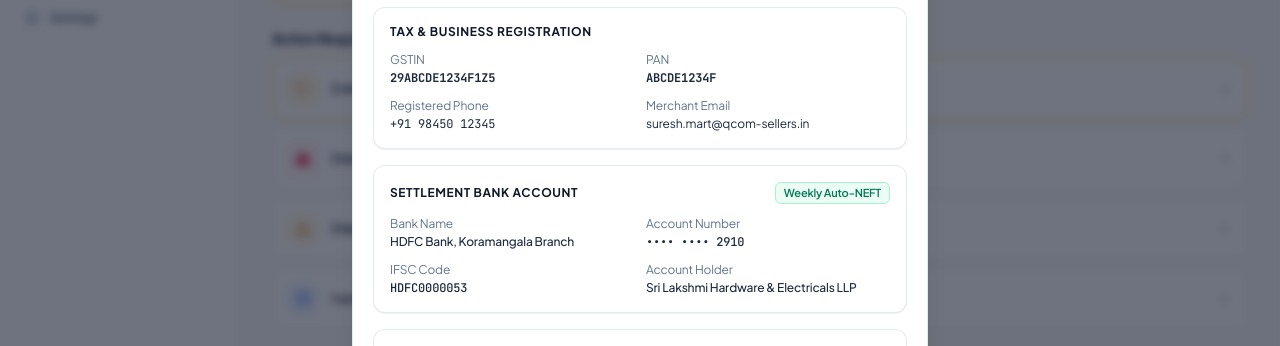
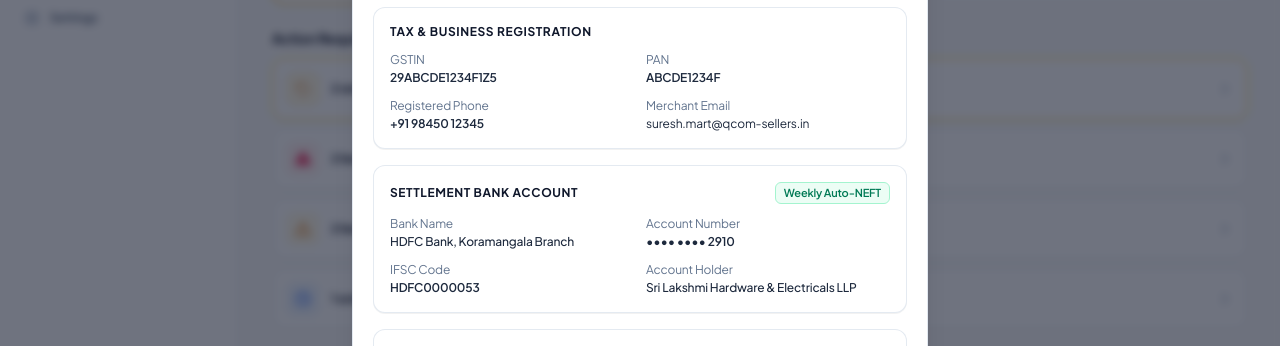
Before and after one commit to theRawHawn/Q-com-seller, a React (Vite) app: page / in a window 1280 px wide. Both pictures are taken after a click on the button 1238 px from the left and 27 px from the top of the page. Shown: the part 276-622 px from the top of the page. Built offline with nearby package versions, Linux system fonts and the light colour scheme.

Commit message:
Remove font-mono overrides from form input fields and enforce uniform sans-serif typography across Store Settings

```diff
--- a/src/components/profile/SellerProfileModal.tsx
+++ b/src/components/profile/SellerProfileModal.tsx
@@ -91,15 +91,15 @@
           <div className="grid grid-cols-1 sm:grid-cols-2 gap-3 text-xs">
             <div>
               <span className="text-slate-500">GSTIN</span>
-              <p className="font-mono font-bold text-slate-800 mt-0.5">{currentStore.gstin}</p>
+              <p className="font-semibold text-slate-800 mt-0.5">{currentStore.gstin}</p>
             </div>
             <div>
               <span className="text-slate-500">PAN</span>
-              <p className="font-mono font-bold text-slate-800 mt-0.5">{currentStore.panNumber}</p>
+              <p className="font-semibold text-slate-800 mt-0.5">{currentStore.panNumber}</p>
             </div>
             <div>
               <span className="text-slate-500">Registered Phone</span>
-              <p className="font-mono text-slate-800 mt-0.5">{currentStore.phone}</p>
+              <p className="font-semibold text-slate-800 mt-0.5">{currentStore.phone}</p>
             </div>
             <div>
               <span className="text-slate-500">Merchant Email</span>
@@ -125,13 +125,13 @@
             </div>
             <div>
               <span className="text-slate-500">Account Number</span>
-              <p className="font-mono font-medium text-slate-800 mt-0.5">
+              <p className="font-semibold text-slate-800 mt-0.5">
                 •••• •••• {currentStore.bankAccount.accountNumber.slice(-4)}
               </p>
             </div>
             <div>
               <span className="text-slate-500">IFSC Code</span>
-              <p className="font-mono font-medium text-slate-800 mt-0.5">{currentStore.bankAccount.ifsc}</p>
+              <p className="font-semibold text-slate-800 mt-0.5">{currentStore.bankAccount.ifsc}</p>
             </div>
             <div>
               <span className="text-slate-500">Account Holder</span>
--- a/src/components/settings/StoreSettingsView.tsx
+++ b/src/components/settings/StoreSettingsView.tsx
@@ -141,7 +141,7 @@
               <MapPin className="w-4 h-4 text-emerald-700" />
               <h4 className="text-sm font-bold text-slate-900">Store Entrance & GPS Map Location</h4>
             </div>
-            <span className="text-xs font-mono text-slate-500 font-semibold bg-slate-100 px-2 py-0.5 rounded">
+            <span className="text-xs text-slate-600 font-semibold bg-slate-100 px-2 py-0.5 rounded">
               GPS: {lat}, {lng}
             </span>
           </div>
@@ -203,7 +203,7 @@
                 type="text"
                 value={pincode}
                 onChange={e => setPincode(e.target.value)}
-                className="w-full text-xs p-2.5 rounded-lg border border-slate-200 font-mono font-bold focus:border-emerald-600 focus:ring-1 focus:ring-emerald-600 text-slate-900 bg-white transition-colors shadow-2xs"
+                className="w-full text-xs p-2.5 rounded-lg border border-slate-200 font-semibold focus:border-emerald-600 focus:ring-1 focus:ring-emerald-600 text-slate-900 bg-white transition-colors shadow-2xs"
                 required
               />
             </div>
@@ -216,7 +216,7 @@
                 type="text"
                 value={phone}
                 onChange={e => setPhone(e.target.value)}
-                className="w-full text-xs p-2.5 rounded-lg border border-slate-200 font-mono focus:border-emerald-600 focus:ring-1 focus:ring-emerald-600 text-slate-900 bg-white transition-colors shadow-2xs"
+                className="w-full text-xs p-2.5 rounded-lg border border-slate-200 font-medium focus:border-emerald-600 focus:ring-1 focus:ring-emerald-600 text-slate-900 bg-white transition-colors shadow-2xs"
                 required
               />
             </div>
@@ -295,7 +295,7 @@
                   type="text"
                   value={gstin}
                   onChange={e => setGstin(e.target.value)}
-                  className="w-full text-xs p-2.5 rounded-lg border border-slate-200 font-mono font-bold focus:border-emerald-600 focus:ring-1 focus:ring-emerald-600 text-slate-900 bg-white uppercase transition-colors shadow-2xs"
+                  className="w-full text-xs p-2.5 rounded-lg border border-slate-200 font-semibold focus:border-emerald-600 focus:ring-1 focus:ring-emerald-600 text-slate-900 bg-white uppercase transition-colors shadow-2xs"
                   required
                 />
                 <ShieldCheck className="w-4 h-4 text-emerald-700 absolute right-3 top-1/2 -translate-y-1/2" />
@@ -311,7 +311,7 @@
                   type="text"
                   value={panNumber}
                   onChange={e => setPanNumber(e.target.value)}
-                  className="w-full text-xs p-2.5 rounded-lg border border-slate-200 font-mono font-bold focus:border-emerald-600 focus:ring-1 focus:ring-emerald-600 text-slate-900 bg-white uppercase transition-colors shadow-2xs"
+                  className="w-full text-xs p-2.5 rounded-lg border border-slate-200 font-semibold focus:border-emerald-600 focus:ring-1 focus:ring-emerald-600 text-slate-900 bg-white uppercase transition-colors shadow-2xs"
                   required
                 />
                 <ShieldCheck className="w-4 h-4 text-emerald-700 absolute right-3 top-1/2 -translate-y-1/2" />
@@ -367,7 +367,7 @@
                 type="text"
                 value={accountNumber}
                 onChange={e => setAccountNumber(e.target.value)}
-                className="w-full text-xs p-2.5 rounded-lg border border-slate-200 font-mono font-bold focus:border-emerald-600 focus:ring-1 focus:ring-emerald-600 text-slate-900 bg-white transition-colors shadow-2xs"
+                className="w-full text-xs p-2.5 rounded-lg border border-slate-200 font-semibold focus:border-emerald-600 focus:ring-1 focus:ring-emerald-600 text-slate-900 bg-white transition-colors shadow-2xs"
                 required
               />
             </div>
@@ -380,7 +380,7 @@
                 type="text"
                 value={ifsc}
                 onChange={e => setIfsc(e.target.value)}
-                className="w-full text-xs p-2.5 rounded-lg border border-slate-200 font-mono font-bold focus:border-emerald-600 focus:ring-1 focus:ring-emerald-600 text-slate-900 bg-white uppercase transition-colors shadow-2xs"
+                className="w-full text-xs p-2.5 rounded-lg border border-slate-200 font-semibold focus:border-emerald-600 focus:ring-1 focus:ring-emerald-600 text-slate-900 bg-white uppercase transition-colors shadow-2xs"
                 required
               />
             </div>
@@ -430,7 +430,7 @@
                 type="number"
                 value={basePrepMins}
                 onChange={e => setBasePrepMins(Number(e.target.value))}
-                className="w-full text-xs p-2.5 rounded-lg border border-slate-200 font-mono font-bold focus:border-emerald-600 focus:ring-1 focus:ring-emerald-600 text-slate-900 bg-white shadow-2xs"
+                className="w-full text-xs p-2.5 rounded-lg border border-slate-200 font-semibold focus:border-emerald-600 focus:ring-1 focus:ring-emerald-600 text-slate-900 bg-white shadow-2xs"
                 required
               />
             </div>
@@ -443,7 +443,7 @@
                 type="text"
                 value={openTime}
                 onChange={e => setOpenTime(e.target.value)}
-                className="w-full text-xs p-2.5 rounded-lg border border-slate-200 font-mono focus:border-emerald-600 focus:ring-1 focus:ring-emerald-600 text-slate-900 bg-white shadow-2xs"
+                className="w-full text-xs p-2.5 rounded-lg border border-slate-200 font-semibold focus:border-emerald-600 focus:ring-1 focus:ring-emerald-600 text-slate-900 bg-white shadow-2xs"
                 required
               />
             </div>
@@ -456,7 +456,7 @@
                 type="text"
                 value={closeTime}
                 onChange={e => setCloseTime(e.target.value)}
-                className="w-full text-xs p-2.5 rounded-lg border border-slate-200 font-mono focus:border-emerald-600 focus:ring-1 focus:ring-emerald-600 text-slate-900 bg-white shadow-2xs"
+                className="w-full text-xs p-2.5 rounded-lg border border-slate-200 font-semibold focus:border-emerald-600 focus:ring-1 focus:ring-emerald-600 text-slate-900 bg-white shadow-2xs"
                 required
               />
             </div>
--- a/src/index.css
+++ b/src/index.css
@@ -23,12 +23,12 @@
   }
 
   button, input, select, textarea, optgroup {
-    font-family: 'Plus Jakarta Sans', 'Inter', system-ui, -apple-system, BlinkMacSystemFont, 'Segoe UI', Roboto, sans-serif;
+    font-family: 'Plus Jakarta Sans', 'Inter', system-ui, -apple-system, BlinkMacSystemFont, 'Segoe UI', Roboto, sans-serif !important;
   }
 }
 
 .font-mono {
-  font-family: 'JetBrains Mono', ui-monospace, SFMono-Regular, Menlo, Monaco, Consolas, monospace !important;
+  font-family: 'JetBrains Mono', ui-monospace, SFMono-Regular, Menlo, Monaco, Consolas, monospace;
 }
 
 /* Professional tabular number alignment utility */
```
